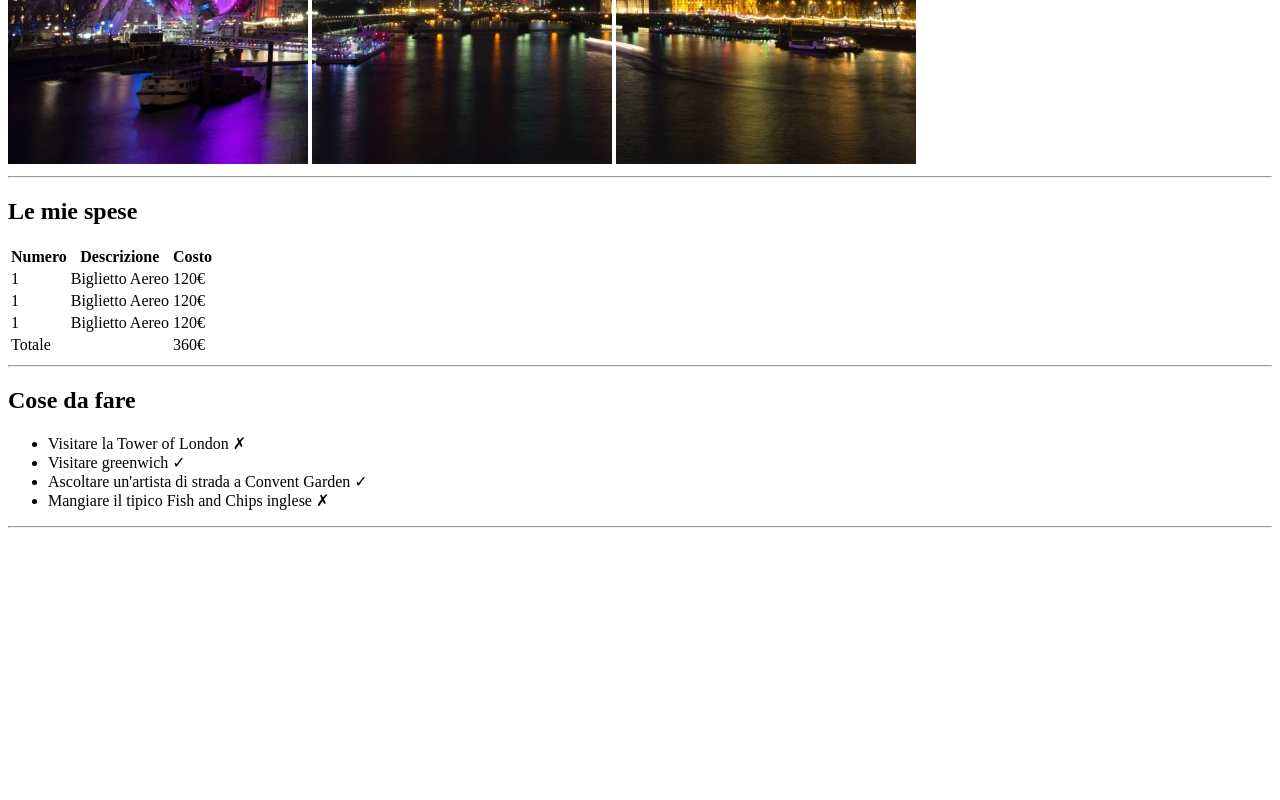
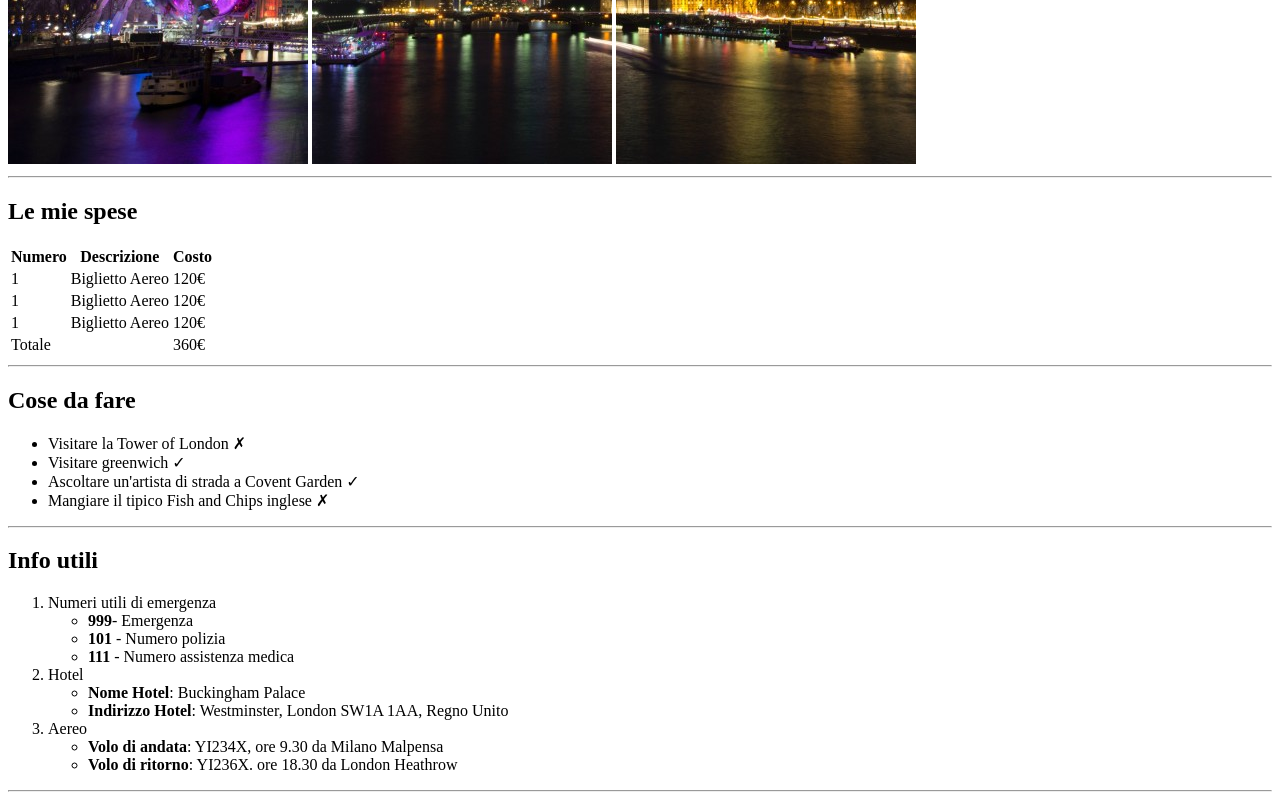
Before and after one commit to Sofia-Citrini/html-london-trip, a plain HTML site: page index.html in a window 1280 px wide. Shown: the part 516-1316 px from the top of the page. Before the commit the page ends 1052 px from the top, so only its background shows below. Drawn offline with Linux system fonts and the light colour scheme.

Commit message:
ordered list

```diff
--- a/index.html
+++ b/index.html
@@ -48,9 +48,35 @@
        <ul>
         <li>Visitare la Tower of London &#10007;</li>
         <li>Visitare greenwich &#10003;</li>
-        <li>Ascoltare un'artista di strada a Convent Garden &#10003;</li>
+        <li>Ascoltare un'artista di strada a Covent Garden &#10003;</li>
         <li>Mangiare il tipico Fish and Chips inglese &#10007;</li>
        </ul>
        <hr>
+
+       <!-- ordered list -->
+       <h2>Info utili</h2>
+       <ol>
+        <li>Numeri utili di emergenza
+            <ul>
+                <li><strong>999</strong>- Emergenza</li>
+                <li><strong>101</strong> - Numero polizia</li>
+                <li><strong>111</strong> - Numero assistenza medica</li>
+            </ul>
+        </li>
+        <li>Hotel
+            <ul>
+                <li><strong>Nome Hotel</strong>: Buckingham Palace</li>
+                <li><strong>Indirizzo Hotel</strong>: Westminster, London SW1A 1AA, Regno Unito</li>
+            </ul>
+        </li>
+        <li>Aereo
+            <ul>
+                <li><strong>Volo di andata</strong>: YI234X, ore 9.30 da Milano Malpensa</li>
+                <li><strong>Volo di ritorno</strong>: YI236X. ore 18.30 da London Heathrow</li>
+            </ul>
+        </li>
+       </ol>
+       <hr>
+
     </body>
 </html>
```
